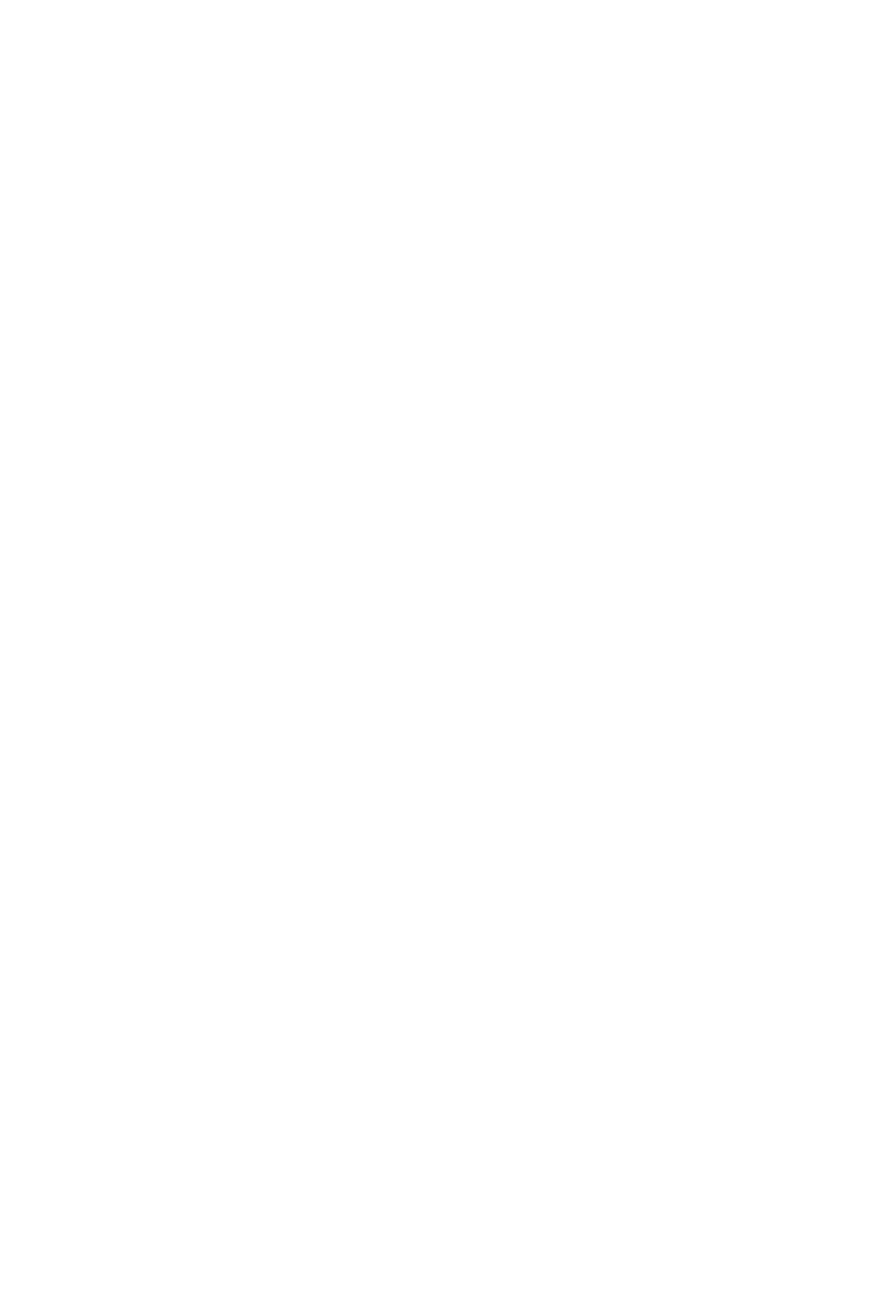
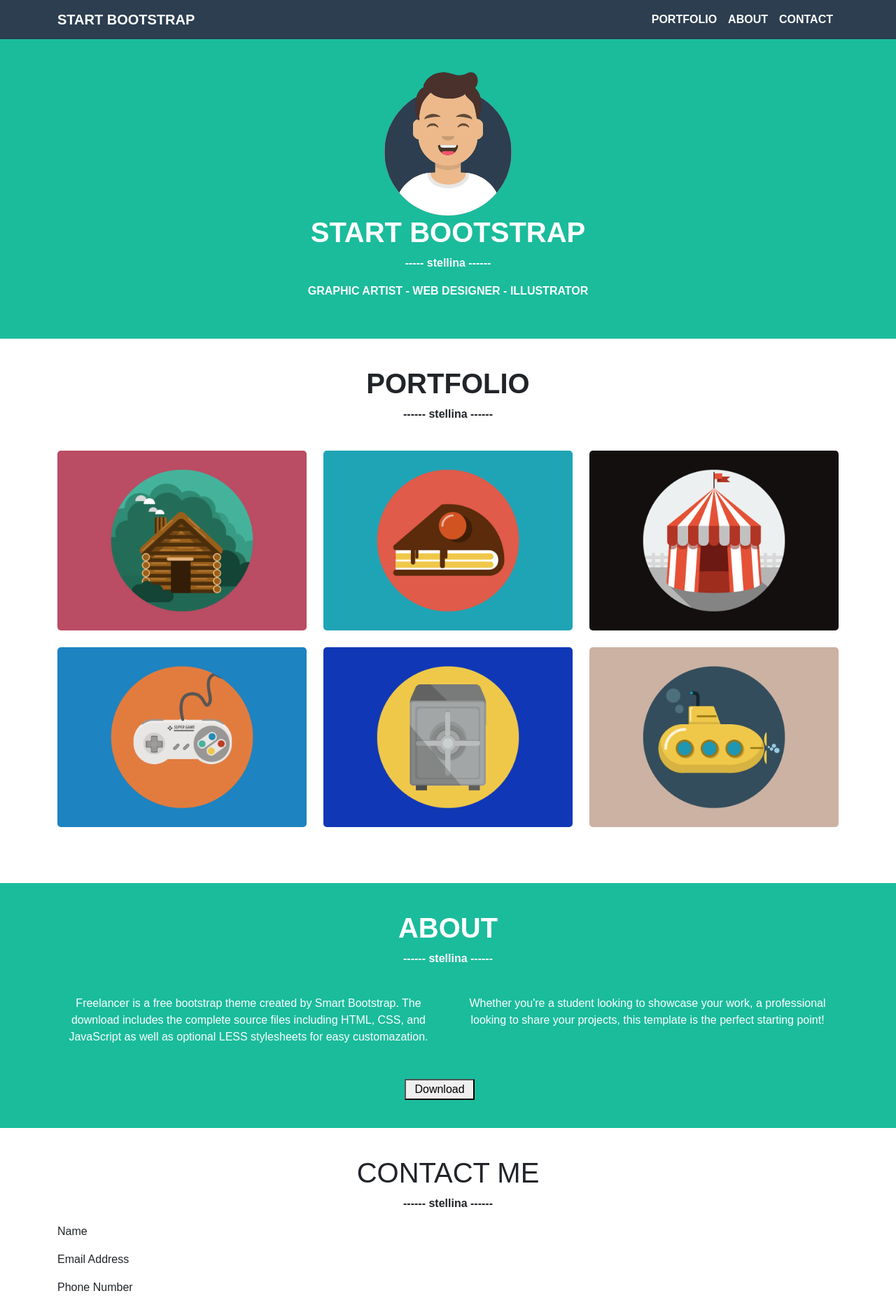
Before and after one commit to PasqualeIsabelli/html-css-bootstrap-freelancer, a plain HTML site: page index.html in a window 1280 px wide. Shown: the top 1855 px of the page at 70% size. Before the commit the page ends 800 px from the top, so only its background shows below. Drawn offline with nearby package versions, Linux system fonts and the light colour scheme.

Commit message:
layout and content complete, html validated

```diff
--- a/css/style.css
+++ b/css/style.css
@@ -0,0 +1,86 @@
+:root {
+  --nav-bg: #2c3e50;
+  --primary-bg: #1abc9c;
+  --secondary-bg: #3a546d;
+  --footer-bg: #2c3e50;
+  --bs-emphasis-color-rgb: #ffffff;
+}
+
+body {
+  font-family: Arial, Helvetica, sans-serif;
+}
+
+section {
+  padding-top: 2.5rem;
+  padding-bottom: 2.5rem;
+}
+
+/*NAVBAR (presa da Bootstrap)*/
+nav {
+  background-color: var(--nav-bg);
+  color: white;
+}
+
+/*navbar fatta a mano*/
+/* .logo {
+  text-decoration: none;
+  color: white;
+  line-height: 50px;
+}
+
+.col-6 ul {
+  display: flex;
+  gap: 1rem;
+  justify-content: flex-end;
+  line-height: 50px;
+}
+
+.col-6 ul li {
+  list-style: none;
+} */
+
+.hero{
+  background-color: var(--primary-bg);
+}
+
+.jumbo {
+  color: white;
+  margin: auto;
+  width: 50%;
+}
+
+.jumbo > img {
+  width: 200px;
+}
+
+/*MAIN*/
+.image> img {
+  width: 100%;
+  border-radius: 5px;
+}
+
+.about {
+  margin-top: 2.5rem;
+  background-color: var(--primary-bg);
+  color: white;
+}
+
+.download {
+  margin: auto;
+  margin-top: 2rem;
+  width: 100px; /*?*/
+}
+
+.location {
+  background-color: var(--secondary-bg);
+  color: white;
+}
+
+/*FOOTER*/
+footer {
+  background-color: var(--footer-bg);
+  color: white;
+  text-align: center;
+  line-height: 2.5rem;
+  padding: 2.5rem;
+}
--- a/index.html
+++ b/index.html
@@ -3,21 +3,133 @@
 <head>
   <meta charset="UTF-8">
   <meta name="viewport" content="width=device-width, initial-scale=1.0">
-  <title>Document</title>
+  <title>Bootstrap Freelancer</title>
   <link href="https://cdn.jsdelivr.net/npm/bootstrap@5.3.0/dist/css/bootstrap.min.css" rel="stylesheet" integrity="sha384-9ndCyUaIbzAi2FUVXJi0CjmCapSmO7SnpJef0486qhLnuZ2cdeRhO02iuK6FUUVM" crossorigin="anonymous">
   <link rel="stylesheet" href="css/style.css">
   <link rel="stylesheet" href="https:cdnjs.cloudflare.com/ajax/libs/font-awesome/6.2.0/css/all.min.css" integrity="sha512-xh6O/CkQoPOWDdYTDqeRdPCVd1SpvCA9XXcUnZS2FmJNp1coAFzvtCN9BmamE+4aHK8yyUHUSCcJHgXloTyT2A==" crossorigin="anonymous" referrerpolicy="no-referrer" />
 </head>
 <body>
   <header>
-    <nav>
+    <nav class="navbar navbar-expand-md">
+      <div class="container-md">
+        <a class="navbar-brand" href="#"><strong>START BOOTSTRAP</strong></a>
+        <button class="navbar-toggler" type="button" data-bs-toggle="collapse" data-bs-target="#navbarNavAltMarkup" aria-controls="navbarNavAltMarkup" aria-expanded="false" aria-label="Toggle navigation">
+          <span><i class="fa-solid fa-bars" style="color: #ffffff;"></i></span>
+        </button>
+        <div class="collapse navbar-collapse d-flex justify-content-end " id="navbarNavAltMarkup">
+          <div class="navbar-nav">
+            <a class="nav-link active" aria-current="page" href="#"><strong>PORTFOLIO</strong></a>
+            <a class="nav-link" href="#"><strong>ABOUT</strong></a>
+            <a class="nav-link" href="#"><strong>CONTACT</strong></a>
+          </div>
+        </div>
+      </div>
     </nav>
+
+    <!-- Navbar fatta a mano -->
+    <!-- <nav>
+      <div class="container-fluid">
+        <div class="row">
+          <div class="col-6">
+            <a class="logo" href="#"><strong>START BOOTSTRAP</strong></a>
+          </div>
+          <div class="col-6">
+            <ul>
+              <li><strong>PORTFOLIO</strong></li>
+              <li><strong>ABOUT</strong></li>
+              <li><strong>CONTACT</strong></li>
+            </ul>
+          </div>
+        </div>
+      </div>
+    </nav> -->
+
+    <section class="hero">
+      <div class="container text-center hero-center">
+        <div class="row">
+          <div class="col-12">
+            <div class="jumbo">
+              <img src="img/avatar.svg" alt="jumbo-image">
+              <h1><strong>START BOOTSTRAP</strong></h1>
+              <p><strong>----- stellina ------</strong></p>
+              <p><strong>GRAPHIC ARTIST - WEB DESIGNER - ILLUSTRATOR</strong></p>
+            </div>
+          </div>
+        </div>
+      </div>
+    </section>
   </header>
   <main>
-    <section></section>
-    <section></section>
+    <section>
+      <div class="container text-center">
+        <div class="row">
+          <h1><strong>PORTFOLIO</strong></h1>
+          <p><strong>------ stellina ------</strong></p>
+          <div class="col-sm-12 col-md-6 col-lg-6 col-xl-4 col-xxl-4 image g-4"><img src="img/cabin.png" alt="cabin"></div>
+          <div class="col-sm-12 col-md-6 col-lg-6 col-xl-4 col-xxl-4 image g-4"><img src="img/cake.png" alt="cake"></div>
+          <div class="col-sm-12 col-md-6 col-lg-6 col-xl-4 col-xxl-4 image g-4"><img src="img/circus.png" alt="circus"></div>
+          <div class="col-sm-12 col-md-6 col-lg-6 col-xl-4 col-xxl-4 image g-4"><img src="img/game.png" alt="game"></div>
+          <div class="col-sm-12 col-md-6 col-lg-6 col-xl-4 col-xxl-4 image g-4"><img src="img/safe.png" alt="safe"></div>
+          <div class="col-sm-12 col-md-6 col-lg-6 col-xl-4 col-xxl-4 image g-4"><img src="img/submarine.png" alt="submarine"></div>
+        </div>
+      </div>
+    </section>
+    <section class="about">
+      <div class="container-lg text-center">
+        <div class="row">
+          <h1><strong>ABOUT</strong></h1>
+          <p><strong>------ stellina ------</strong></p>
+          <div class="col-sm-12 col-md-6 col-lg-6 col-xl-6 col-xxl-6 g-4">
+            <p>Freelancer is a free bootstrap theme created by Smart Bootstrap. The download includes the complete source files including HTML, CSS, and JavaScript as well as optional LESS stylesheets for easy customazation.</p>
+          </div>
+          <div class="col-sm-12 col-md-6 col-lg-6 col-xl-6 col-xxl-6 g-4">
+            <p>Whether you're a student looking to showcase your work, a professional looking to share your projects, this template is the perfect starting point!</p>
+          </div>
+          <div class="row">
+            <button class="download">Download</button>
+          </div>
+        </div>
+      </div>
+    </section>
+    <section>
+      <div class="container">
+        <h1 class="text-center">CONTACT ME</h1>
+        <p class="text-center"><strong>------ stellina ------</strong></p>
+        <div class="col"><p>Name</p></div>
+        <div class="col"><p>Email Address</p></div>
+        <div class="col"><p>Phone Number</p></div>
+        <div class="col"><p>Message</p> <textarea></textarea></div>
+        <button>Send</button>
+      </div>
+    </section>
+    <section class="location">
+      <div class="container text-center">
+        <div class="row">
+          <div class="col-sm-12 col-md-4 col-lg-4 col-xl-4 col-xxl-4">
+            <p>LOCATION</p>
+            <p>2215 John Daniel Drive Clark, MO 54243</p>
+          </div>
+          <div class="col-sm-12 col-md-4 col-lg-4 col-xl-4 col-xxl-4">
+          <p>AROUND THE WEB</p>
+            <div class="d-flex text-center mx-5">
+              <a class="m-auto" href="#"><i class="fa-brands fa-facebook" style="color: #ffffff;"></i></a>
+              <a class="m-auto" href="#"><i class="fa-brands fa-google-plus" style="color: #ffffff;"></i></a>
+              <a class="m-auto" href="#"><i class="fa-brands fa-square-twitter" style="color: #ffffff;"></i></a>
+              <a class="m-auto" href="#"><i class="fa-brands fa-linkedin" style="color: #ffffff;"></i></a>
+            </div>
+          </div>
+          <div class="col-sm-12 col-md-4 col-lg-4 col-xl-4 col-xxl-4">
+            <p>ABOUT FREELANCER</p>
+            <p>Freelance is a free to use, open source Bootstrap Theme created by <a href="#">Start Bootstrap</a></p>
+          </div>
+        </div>
+      </div>
+    </section>
   </main>
   <footer>
+    <div class="col-12">
+      <p>Copyright c Your Website 2019</p>
+    </div>
   </footer>
 </body>
 </html>
```
Also changed, not shown: img/avatar.svg (added), img/cabin.png (added), img/cake.png (added), img/circus.png (added), img/game.png (added), img/safe.png (added), img/submarine.png (added).
